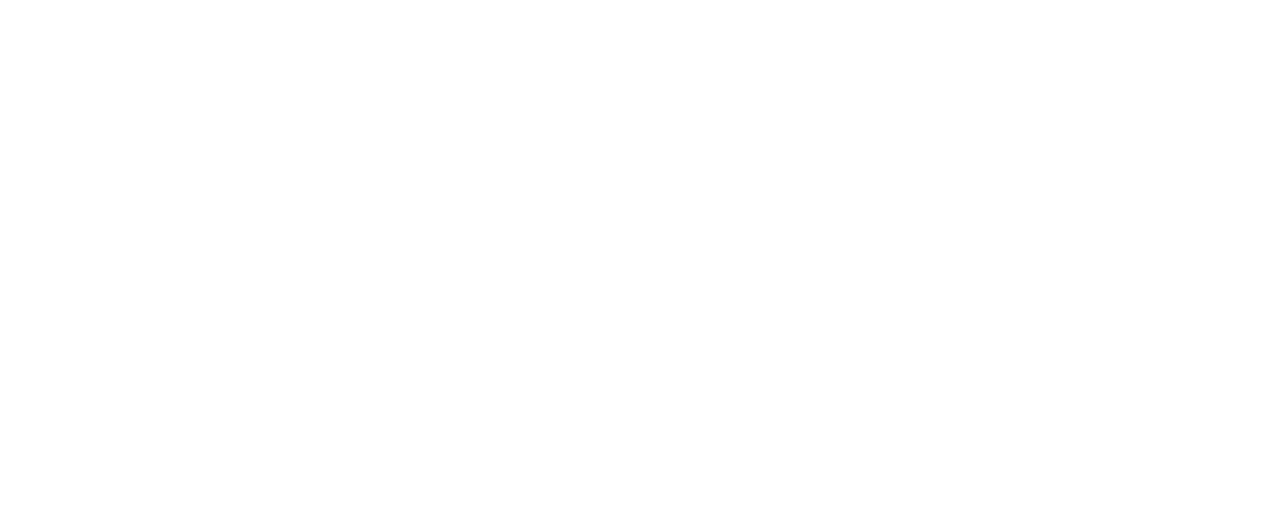
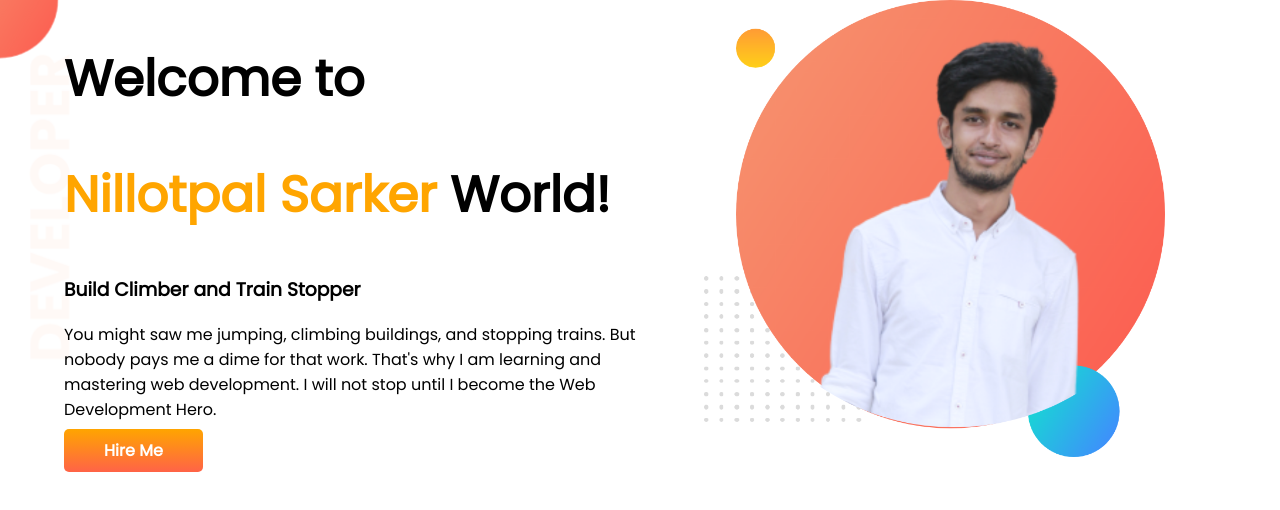
Before and after one commit to Nillotpal-Sarker-Chamak/developer-portfolio, a plain HTML site: page index.html in a window 1280 px wide. Drawn offline with Linux system fonts and the light colour scheme.

Commit message:
top banner added

```diff
--- a/index.html
+++ b/index.html
@@ -1,13 +1,34 @@
 <!DOCTYPE html>
 <html lang="en">
+
 <head>
     <meta charset="UTF-8">
     <meta http-equiv="X-UA-Compatible" content="IE=edge">
     <meta name="viewport" content="width=device-width, initial-scale=1.0">
     <title>Chamak Portfolio</title>
+    <link rel="preconnect" href="https://fonts.googleapis.com">
+    <link rel="preconnect" href="https://fonts.gstatic.com" crossorigin>
+    <link href="https://fonts.googleapis.com/css2?family=Poppins&display=swap" rel="stylesheet">
     <link rel="stylesheet" href="style.css">
 </head>
+
 <body>
+    <section class="top-banner">
+        <div class="half-width">
+            <h1>Welcome to</h1>
+            <h1><span class="orange-color">Nillotpal Sarker</span> World!</h1>
+            <h3>Build Climber and Train Stopper</h3>
+            <p>You might saw me jumping, climbing buildings, and stopping trains. But nobody pays me a dime for that
+                work.
+                That's why I am learning and mastering web development. I will not stop until I become the Web
+                Development
+                Hero.</p>
+            <a class="link-button" target="_blank" href="https://www.youtube.com/">Hire Me</a>
+        </div>
+        <div class="half-width">
+            <img src="images/chamak pic with bg.png" alt="">
+        </div>
+    </section>
+</body>
 
-</body>
 </html>
--- a/style.css
+++ b/style.css
@@ -0,0 +1,32 @@
+body{
+    font-family: 'Poppins', sans-serif;
+    margin: 0%;
+}
+h1{
+    font-size: 50px;
+}
+.orange-color{
+    color: orange;
+}
+section{
+    display: flex;
+}
+.half-width{
+    width: 50%;
+    padding-left: 5%;
+}
+.half-width img{
+    width: 80%;
+}
+.link-button{
+    text-decoration: none;
+    background-image: linear-gradient(orange, tomato);
+    padding: 10px 40px;
+    color: white;
+    font-weight: 700;
+    border-radius: 5px;
+}
+.top-banner{
+    background-image: url(images/top-banner.png);
+    background-repeat: no-repeat;
+}
```
Also changed, not shown: images/chamak 2.png (added), images/chamak pic with bg.png (added), images/dream-bg.png (added), images/exp-bg.png (added), images/jhankar.png (added), images/jhankar2.png (added), images/my-bg.png (added), images/my-bg2.png (added), images/top-banner.png (added), 7 other files.
